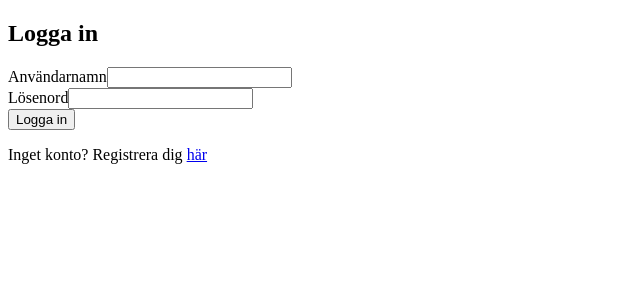
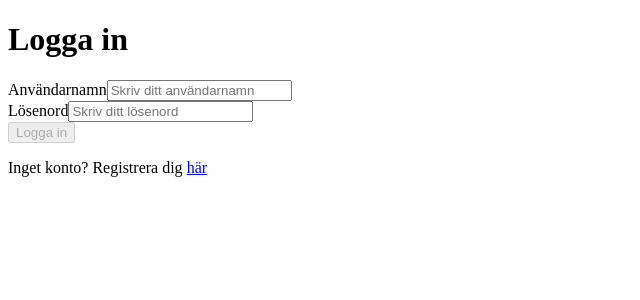
Before and after one commit to hildingx/pulsepoint-frontend, a Nuxt app: page / in a window 1280 px wide. Shown: the top 300 px of the page, without its empty margins (0-640 px from the left). Built offline with nearby package versions, Linux system fonts and the light colour scheme.

Commit message:
Förbättrade login-sida: loading-state, validering, tillgänglighet och felhantering

```diff
--- a/composables/useHealthEntries.ts
+++ b/composables/useHealthEntries.ts
@@ -5,7 +5,7 @@ import type { HealthEntry } from "~/types/healthEntry";
 export function useHealthEntries() {
   const token = useStorage("token", "");
   // Hämta entries via useFetch
-  const { data, pending, error, refresh } = useFetch<HealthEntry[]>(
+  const { data, pending, error, refresh } = useLazyFetch<HealthEntry[]>(
     "http://localhost:5036/api/healthentries",
     {
       headers: { Authorization: `Bearer ${token.value}` },
--- a/pages/index.vue
+++ b/pages/index.vue
@@ -1,47 +1,80 @@
-<!-- Inloggningssida -->
 <template>
   <div>
-    <h2>Logga in</h2>
+    <h1>Logga in</h1>
 
-    <!-- Inloggningsformulär -->
-    <form @submit.prevent="handleLogin">
+    <form @submit.prevent="handleLogin" aria-label="Inloggningsformulär">
       <div>
         <label for="username">Användarnamn</label>
-        <input id="username" v-model="username" type="text" required />
+        <input
+          id="username"
+          v-model="username"
+          type="text"
+          required
+          placeholder="Skriv ditt användarnamn"
+          aria-required="true"
+          aria-label="Användarnamn"
+        />
       </div>
 
       <div>
         <label for="password">Lösenord</label>
-        <input id="password" v-model="password" type="password" required />
+        <input
+          id="password"
+          v-model="password"
+          type="password"
+          required
+          placeholder="Skriv ditt lösenord"
+          aria-required="true"
+          aria-label="Lösenord"
+        />
       </div>
 
-      <button type="submit">Logga in</button>
+      <button
+        type="submit"
+        :disabled="isLoading || !username || !password"
+        :aria-disabled="isLoading ? 'true' : 'false'"
+      >
+        {{ isLoading ? "Loggar in…" : "Logga in" }}
+      </button>
     </form>
+
     <p>Inget konto? Registrera dig <NuxtLink to="/register">här</NuxtLink></p>
 
-    <p v-if="error">{{ error }}</p>
+    <p v-if="error" style="color: red" role="alert">{{ error }}</p>
   </div>
 </template>
 
 <script setup lang="ts">
-const { token } = useUser();
+import { useAuth } from "@/composables/useAuth";
+import { useUser } from "@/composables/useUser";
 
 definePageMeta({
   layout: "auth",
 });
 
+// Om användaren redan har en token, navigera direkt till dashboard
+const { token } = useUser();
 if (token.value) {
   navigateTo("/dashboard");
 }
 
-const username = ref("");
-const password = ref("");
+// Formulärfält
+const username = ref<string>("");
+const password = ref<string>("");
 
-// använd login och error från useAuth composable
+// Hantera inloggning
 const { login, error } = useAuth();
+const isLoading = ref(false);
 
-const handleLogin = () => {
-  // Anropa login-funktionen från useAuth composable
-  login(username.value, password.value);
+const handleLogin = async () => {
+  if (!username.value || !password.value) return;
+
+  isLoading.value = true;
+  try {
+    await login(username.value, password.value);
+    // Redirect sker i useAuth eller efter lyckad login
+  } finally {
+    isLoading.value = false;
+  }
 };
 </script>
```
